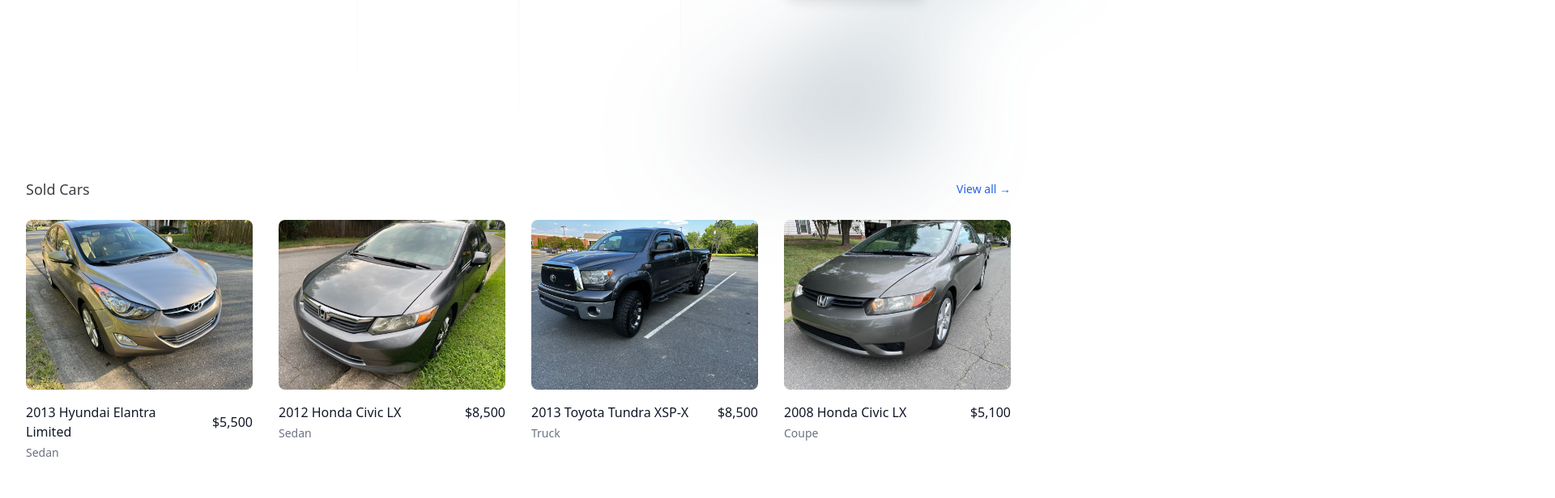
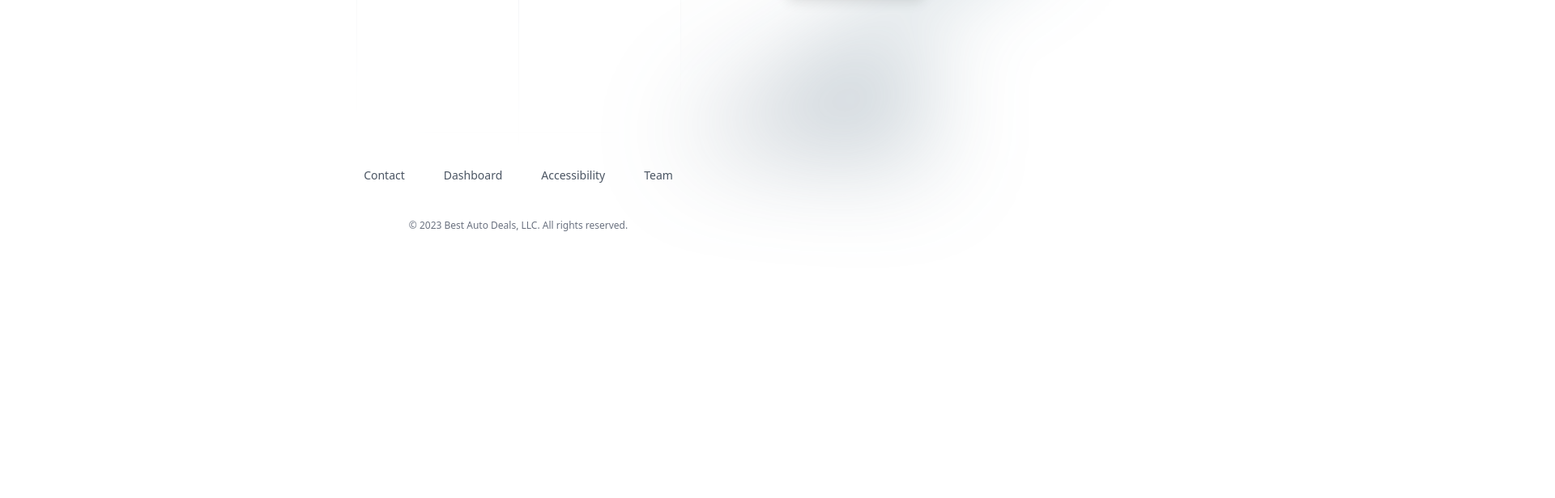
Before and after one commit to Sergemoraru/best-auto-main, a Next.js app: page / in a window 1280 px wide. Shown: the part 940-1556 px from the top of the page at 81% size, 1920 px wide, since content can reach past the window. After the commit the page ends 1309 px from the top, so only its background shows below. Built offline with nearby package versions, Linux system fonts and the light colour scheme.

Commit message:
Changed a to Link. Adjusted file structure.

```diff
--- a/src/app/404/page.tsx
+++ b/src/app/404/page.tsx
@@ -1,3 +1,5 @@
+import Link from "next/link";
+
 export default function Error404() {
   return (
     <>
@@ -7,15 +9,15 @@
           <h1 className="mt-4 text-3xl font-bold tracking-tight text-gray-900 sm:text-5xl">Page not found</h1>
           <p className="mt-6 text-base leading-7 text-gray-600">Sorry, we couldn’t find the page you’re looking for.</p>
           <div className="mt-10 flex items-center justify-center gap-x-6">
-            <a
+            <Link
               href="/"
               className="rounded-md bg-zinc-600 px-3.5 py-2.5 text-sm font-semibold text-white shadow-sm hover:bg-zinc-500 focus-visible:outline focus-visible:outline-2 focus-visible:outline-offset-2 focus-visible:outline-zinc-600"
             >
               Go back home
-            </a>
-            <a href="/contact" className="text-sm font-semibold text-gray-900">
+            </Link>
+            <Link href="/contact" className="text-sm font-semibold text-gray-900">
               Contact support <span aria-hidden="true">&rarr;</span>
-            </a>
+            </Link>
           </div>
         </div>
       </main>
--- a/src/pages/contact/page.tsx
+++ b/src/pages/contact.tsx
@@ -2,8 +2,8 @@
 'use client'
 import { useState } from 'react'
 import { BuildingOffice2Icon, EnvelopeIcon, PhoneIcon } from '@heroicons/react/24/outline'
-import Footer from '../../app/components/footer'
-import Navbar from '../../app/components/navbar'
+import Footer from '../app/components/footer'
+import Navbar from '../app/components/navbar'
 
 
 
--- a/src/pages/current/page.tsx
+++ b/src/pages/current.tsx
@@ -1,5 +1,5 @@
-import Footer from "../../app/components/footer";
-import Navbar from "../../app/components/navbar";
+import Footer from "../app/components/footer";
+import Navbar from "../app/components/navbar";
 
 export default function Sold() {
     return (
--- a/src/pages/current/herocurrent/page.tsx
+++ /dev/null
@@ -1,93 +0,0 @@
-import Image from "next/image";
-
-const products = [
-  {
-    id: 1,
-    name: "2013 Hyundai Elantra Limited",
-    category: "Sedan",
-    href: "#",
-    price: "$5,500",
-    imageSrc: "/ALL CARS/2013 Hyundai Elantra/Front.jpg",
-    imageAlt: "2013 Hyundai Elantra Limited",
-  },
-  {
-    id: 2,
-    name: "2012 Honda Civic LX",
-    category: "Sedan",
-    href: "#",
-    price: "$8,500",
-    imageSrc: "/ALL CARS/2012 Honda Civic/Front.jpeg",
-    imageAlt: "2012 Honda Civic LX",
-  },
-  {
-    id: 3,
-    name: "2013 Toyota Tundra XSP-X",
-    category: "Truck",
-    href: "#",
-    price: "$8,500",
-    imageSrc: "/ALL CARS/2013 Toyota Tundra/Front.jpeg",
-    imageAlt: "2013 Toyota Tundra XSP-X",
-  },
-  {
-    id: 4,
-    name: "2008 Honda Civic LX",
-    category: "Coupe",
-    href: "#",
-    price: "$5,100",
-    imageSrc: "/ALL CARS/2008 Honda Civic/Front.jpeg",
-    imageAlt: "2013 Hyundai Elantra Limited",
-  },
-  // More products...
-];
-
-export default function SoldRecent() {
-  return (
-    <div className="bg-white">
-      <div className="mx-auto max-w-2xl px-4 py-16 sm:px-6 sm:py-24 lg:max-w-7xl lg:px-8">
-        <div className="flex items-center justify-between space-x-4">
-          <h1 className="text-lg font-medium text-zinc-700">Sold Cars</h1>
-          <a
-            href="./sold"
-            className="whitespace-nowrap text-sm font-medium text-blue-600 hover:text-blue-500"
-          >
-            View all
-            <span aria-hidden="true"> &rarr;</span>
-          </a>
-        </div>
-        <div className="mt-6 grid grid-cols-1 gap-x-8 gap-y-8 sm:grid-cols-2 sm:gap-y-10 lg:grid-cols-4">
-          {products.map((product) => (
-            <div key={product.id} className="group relative">
-              <div className="aspect-h-3 aspect-w-4 overflow-hidden rounded-lg bg-gray-100">
-                <Image
-                  width={250}
-                  height={100}
-                  src={product.imageSrc}
-                  alt={product.imageAlt}
-                  className="object-cover object-center"
-                />
-                <div
-                  className="flex items-end p-4 opacity-0 group-hover:opacity-100"
-                  aria-hidden="true"
-                >
-                  <div className="w-full rounded-md bg-white bg-opacity-75 px-4 py-2 text-center text-sm font-medium text-gray-900 backdrop-blur backdrop-filter">
-                    View details
-                  </div>
-                </div>
-              </div>
-              <div className="mt-4 flex items-center justify-between space-x-8 text-base font-medium text-gray-900">
-                <h3>
-                  <a href="#">
-                    <span aria-hidden="true" className="absolute inset-0" />
-                    {product.name}
-                  </a>
-                </h3>
-                <p>{product.price}</p>
-              </div>
-              <p className="mt-1 text-sm text-gray-500">{product.category}</p>
-            </div>
-          ))}
-        </div>
-      </div>
-    </div>
-  );
-}
--- a/src/pages/dashboard/page.tsx
+++ b/src/pages/dashboard.tsx
@@ -2,7 +2,7 @@
 "use client";
 
 import React, { useState, useEffect } from "react";
-import DashNav from "../../app/components/DashNav";
+import DashNav from "../app/components/DashNav";
 
 type Car = {
   year: number;
--- a/src/pages/faq/page.tsx
+++ b/src/pages/faq.tsx
@@ -2,8 +2,8 @@
 import React from "react"
 import { Disclosure } from '@headlessui/react'
 import { MinusSmallIcon, PlusSmallIcon } from '@heroicons/react/24/outline'
-import Footer from "../../app/components/footer";
-import Navbar from "../../app/components/navbar";
+import Footer from "../app/components/footer";
+import Navbar from "../app/components/navbar";
 
 
 const faqs = [
--- a/src/pages/index.tsx
+++ b/src/pages/index.tsx
@@ -1,7 +1,6 @@
 import React from 'react';
 import MainFooter from '../app/components/footer';
 import Navbar from '../app/components/navbar';
-import SoldRecent from './sold/soldRecent/page';
 import Hero from '../app/components/hero';
 
 
@@ -10,7 +9,6 @@
     <div>
       <Navbar />
       <Hero />
-      <SoldRecent />
       <footer>
         <MainFooter />
       </footer>
--- a/src/pages/sold/page.tsx
+++ b/src/pages/sold.tsx
@@ -1,5 +1,5 @@
-import Footer from "../../app/components/footer";
-import Navbar from "../../app/components/navbar";
+import Footer from "../app/components/footer";
+import Navbar from "../app/components/navbar";
 
 export default function Sold() {
     return (
--- a/src/pages/sold/soldRecent/page.tsx
+++ /dev/null
@@ -1,85 +0,0 @@
-import Image from 'next/image'
-
-const products = [
-  {
-    id: 1,
-    name: '2013 Hyundai Elantra Limited',
-    category: 'Sedan',
-    href: '#',
-    price: '$5,500',
-    imageSrc: '/ALL CARS/2013 Hyundai Elantra/Front.jpg',
-    imageAlt:
-      '2013 Hyundai Elantra Limited',
-  },
-  {
-    id: 2,
-    name: '2012 Honda Civic LX',
-    category: 'Sedan',
-    href: '#',
-    price: '$8,500',
-    imageSrc: '/ALL CARS/2012 Honda Civic/Front.jpeg',
-    imageAlt:
-      '2012 Honda Civic LX',
-  },
-  {
-    id: 3,
-    name: '2013 Toyota Tundra XSP-X',
-    category: 'Truck',
-    href: '#',
-    price: '$8,500',
-    imageSrc: '/ALL CARS/2013 Toyota Tundra/Front.jpeg',
-    imageAlt:
-      '2013 Toyota Tundra XSP-X',
-  },
-  {
-    id: 4,
-    name: '2008 Honda Civic LX',
-    category: 'Coupe',
-    href: '#',
-    price: '$5,100',
-    imageSrc: '/ALL CARS/2008 Honda Civic/Front.jpeg',
-    imageAlt:
-      '2013 Hyundai Elantra Limited',
-  },
-  // More products...
-]
-
-export default function SoldRecent() {
-  return (
-    <div className="bg-white">
-      <div className="mx-auto max-w-2xl px-4 py-16 sm:px-6 sm:py-24 lg:max-w-7xl lg:px-8">
-        <div className="flex items-center justify-between space-x-4">
-          <h1 className="text-lg font-medium text-zinc-700">Sold Cars</h1>
-          <a href="./sold" className="whitespace-nowrap text-sm font-medium text-blue-600 hover:text-blue-500">
-            View all
-            <span aria-hidden="true"> &rarr;</span>
-          </a>
-        </div>
-        <div className="mt-6 grid grid-cols-1 gap-x-8 gap-y-8 sm:grid-cols-2 sm:gap-y-10 lg:grid-cols-4">
-          {products.map((product) => (
-            <div key={product.id} className="group relative">
-              <div className="aspect-h-3 aspect-w-4 overflow-hidden rounded-lg bg-gray-100">
-                <Image width={250} height={100} src={product.imageSrc} alt={product.imageAlt} className="object-cover object-center" />
-                <div className="flex items-end p-4 opacity-0 group-hover:opacity-100" aria-hidden="true">
-                  <div className="w-full rounded-md bg-white bg-opacity-75 px-4 py-2 text-center text-sm font-medium text-gray-900 backdrop-blur backdrop-filter">
-                    View details
-                  </div>
-                </div>
-              </div>
-              <div className="mt-4 flex items-center justify-between space-x-8 text-base font-medium text-gray-900">
-                <h3>
-                  <a href="#">
-                    <span aria-hidden="true" className="absolute inset-0" />
-                    {product.name}
-                  </a>
-                </h3>
-                <p>{product.price}</p>
-              </div>
-              <p className="mt-1 text-sm text-gray-500">{product.category}</p>
-            </div>
-          ))}
-        </div>
-      </div>
-    </div>
-  )
-}
--- a/tsconfig.json
+++ b/tsconfig.json
@@ -23,6 +23,6 @@
       "@/*": ["./src/*", "./src/app/*", "./src/app/components/*"]
     }
   },
-  "include": ["next-env.d.ts", "**/*.ts", "**/*.tsx", ".next/types/**/*.ts", "src/app/components/navbar.tsx", "api/items.js", "src/pages/dashboard/page.tsx"],
+  "include": ["next-env.d.ts", "**/*.ts", "**/*.tsx", ".next/types/**/*.ts", "src/app/components/navbar.tsx", "api/items.js", "src/pages/dashboard/dashboard.tsx"],
   "exclude": ["node_modules"]
 }
```
Also changed, not shown: src/app/components/navbar.tsx (+46 -13 lines), src/pages/aboutus.tsx (renamed from src/pages/about/page.tsx, +22 -27 lines).
